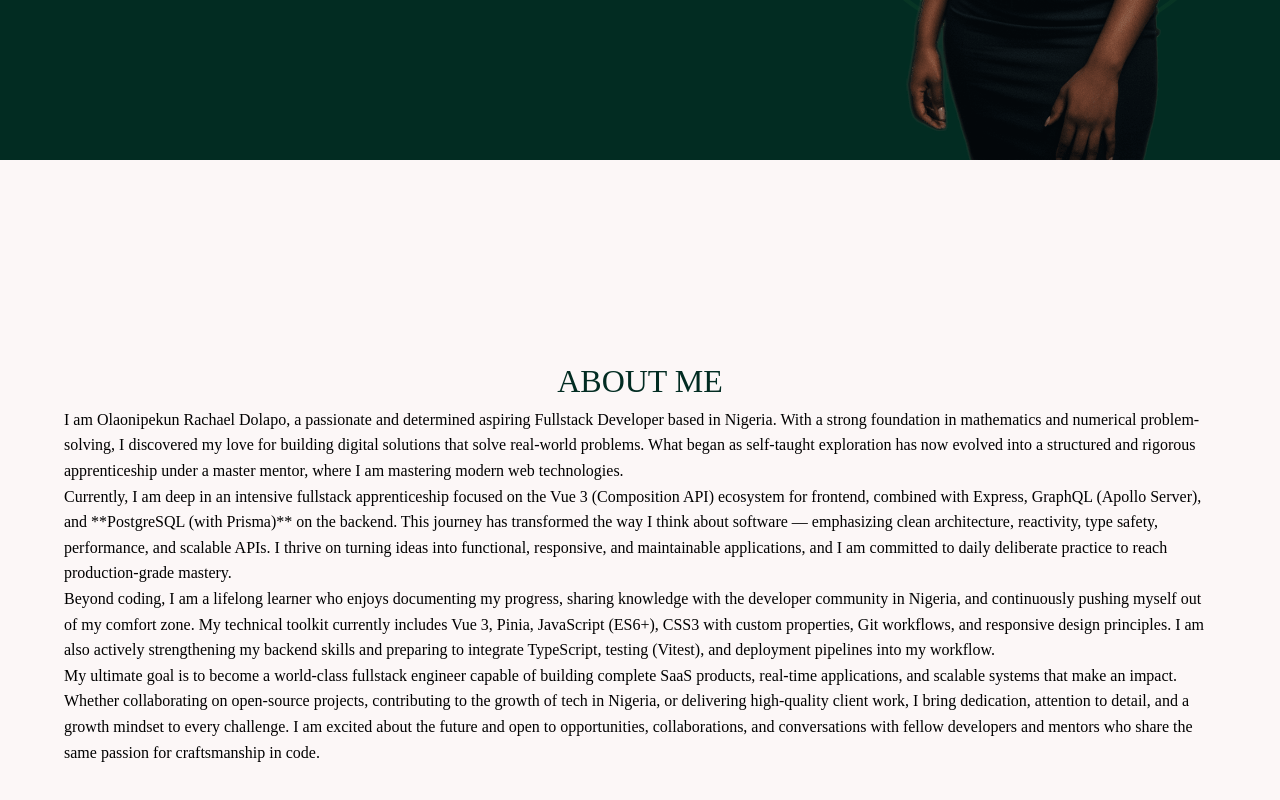
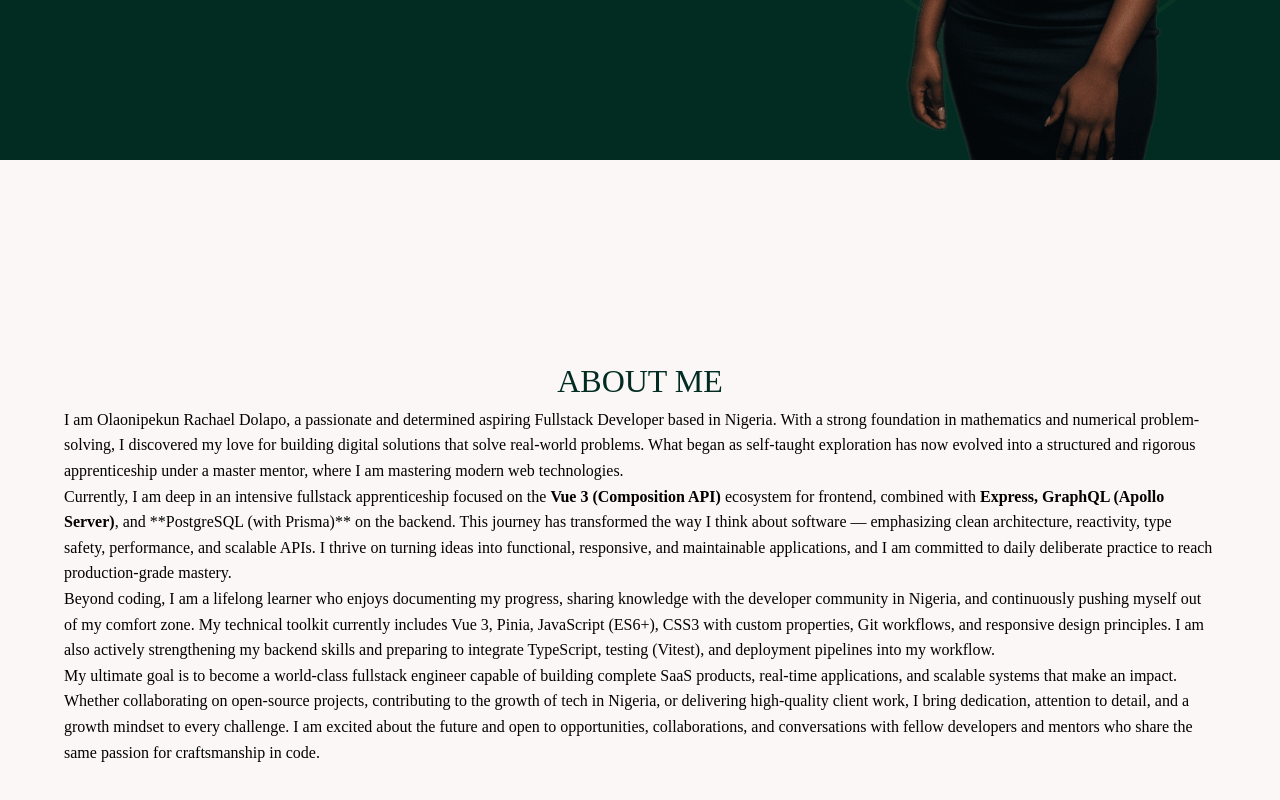
Before and after one commit to Lovethrech/my-main-portfolio, a Vue app: page / in a window 1280 px wide. Shown: the part 571-1371 px from the top of the page. Built offline with nearby package versions, Linux system fonts and the light colour scheme.

Commit message:
working on the home-about components.

```diff
--- a/src/assets/main.css
+++ b/src/assets/main.css
@@ -3,6 +3,9 @@
 a, .link{
   text-decoration: none;
   color: var(--text-color);
+}
+.bold-text{
+  font-weight:600;
 }
 
 .general-bg-color-theme-default-text-white{
--- a/src/components/home/about/HomeAboutDesc.vue
+++ b/src/components/home/about/HomeAboutDesc.vue
@@ -6,8 +6,8 @@
             digital solutions that solve real-world problems. What began as self-taught exploration has now evolved into
             a structured and rigorous apprenticeship under a master mentor, where I am mastering modern web technologies.
             <br/>
-            Currently, I am deep in an intensive fullstack apprenticeship focused on the <b>Vue 3 (Composition API)</b> ecosystem
-            for frontend, combined with <b>Express, GraphQL (Apollo Server)</b>, and **PostgreSQL (with Prisma)** on the backend.
+            Currently, I am deep in an intensive fullstack apprenticeship focused on the <b class="bold-text">Vue 3 (Composition API)</b> ecosystem
+            for frontend, combined with <b class="bold-text">Express, GraphQL (Apollo Server)</b>, and **PostgreSQL (with Prisma)** on the backend.
             This journey has transformed the way I think about software — emphasizing clean architecture, reactivity, type safety,
             performance, and scalable APIs. I thrive on turning ideas into functional, responsive, and maintainable applications,
             and I am committed to daily deliberate practice to reach production-grade mastery.
```
